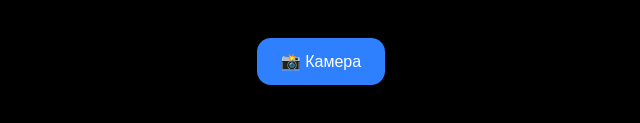
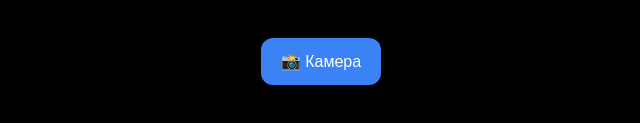
Before and after one commit to jaclinn70/ai-cam-tg, a website built with Vite: page index.html in a window 1280 px wide. Shown: the part 391-514 px from the top of the page, 319-959 px from the left. Built offline with nearby package versions, Linux system fonts and the light colour scheme.

Commit message:
Update style.css

```diff
--- a/src/style.css
+++ b/src/style.css
@@ -1,29 +1,30 @@
-* {
-  box-sizing: border-box;
-}
-
 html, body {
   margin: 0;
   padding: 0;
   background: black;
   color: white;
-  font-family: system-ui, sans-serif;
+  height: 100%;
+  font-family: system-ui, -apple-system, BlinkMacSystemFont;
+}
+
+#app {
+  height: 100%;
 }
 
 .screen {
-  height: 100vh;
+  height: 100%;
   display: flex;
   flex-direction: column;
   align-items: center;
   justify-content: center;
-  gap: 20px;
 }
 
 button {
-  padding: 14px 24px;
+  margin-top: 20px;
+  padding: 14px 20px;
+  border-radius: 12px;
+  border: none;
+  background: #3b82f6;
+  color: white;
   font-size: 16px;
-  border-radius: 14px;
-  border: none;
-  background: #2f80ff;
-  color: white;
 }
```
